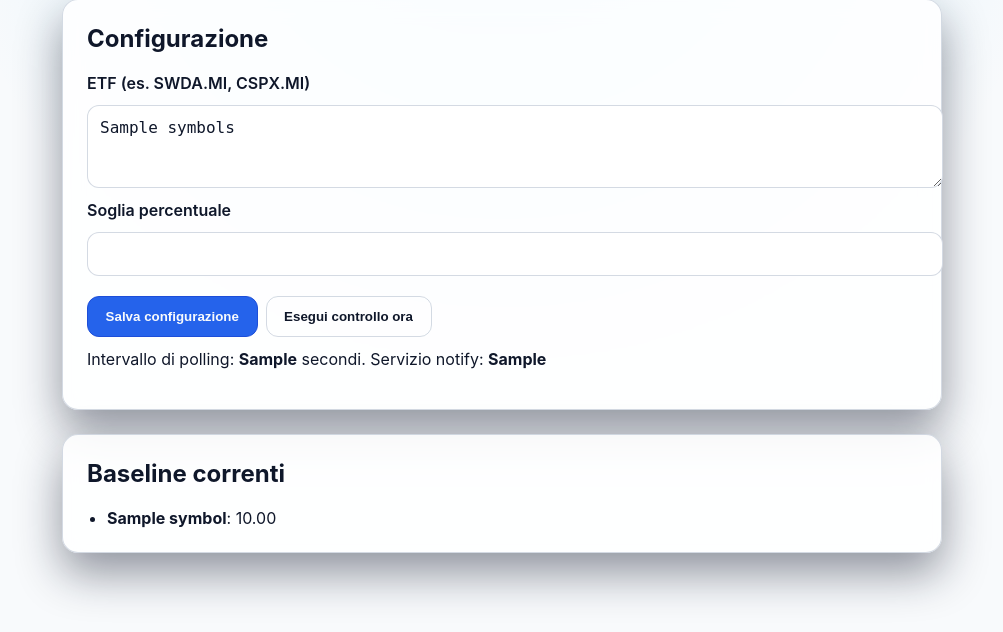
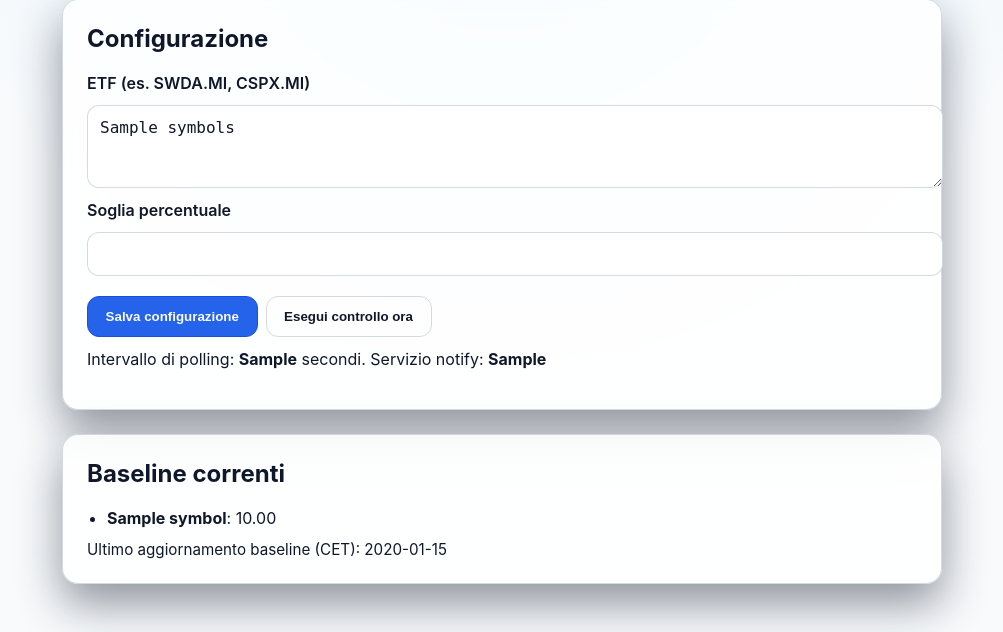
Before and after one commit to Alessandro1981/etf-checker, a Flask app: template etf_checker/app/templates/index.html in a window 1280 px wide. Shown: the part 174-806 px from the top of the page, without its empty margins (138-1141 px from the left). Before the commit the page ends 774 px from the top, so only its background shows below. Run offline with Flask 3, Linux system fonts and the light colour scheme; the template is opened without the code that fills it: most values are stand-ins (such as "Sample title", 1, 10 or a date in 2020); parts of the project's set-up code (start-up, migrations or seed data) failed here and were passed over.

Commit message:
Add baseline update timestamp

```diff
--- a/etf_checker/app/main.py
+++ b/etf_checker/app/main.py
@@ -6,11 +6,13 @@ import logging
 import os
 import platform
 import sys
+from datetime import datetime
 from typing import Any
 
 from flask import Flask, jsonify, redirect, render_template, request, url_for
 
 from pathlib import Path
+from zoneinfo import ZoneInfo
 
 from .config import EffectiveConfig, UiConfig, load_effective_config, save_ui_config
 from .etf_monitor import EtfMonitor
@@ -77,6 +79,20 @@ def _parse_symbols(raw_symbols: str) -> list[str]:
     return [symbol for symbol in symbols if symbol]
 
 
+def _format_baseline_update(value: str | None) -> str | None:
+    if not value:
+        return None
+    try:
+        parsed = datetime.fromisoformat(value)
+    except ValueError:
+        return None
+    if parsed.tzinfo is None:
+        parsed = parsed.replace(tzinfo=ZoneInfo("Europe/Rome"))
+    else:
+        parsed = parsed.astimezone(ZoneInfo("Europe/Rome"))
+    return parsed.strftime("%Y-%m-%d %H:%M:%S CET")
+
+
 @APP.route("/")
 def index() -> str:
     config = load_effective_config()
@@ -94,6 +110,7 @@ def index() -> str:
         poll_interval=config.options.poll_interval_seconds,
         notify_service=config.options.notify_service,
         baselines=baselines,
+        last_baseline_update=_format_baseline_update(state.last_baseline_update),
     )
 
 
@@ -107,6 +124,7 @@ def get_config() -> Any:
         "poll_interval_seconds": config.options.poll_interval_seconds,
         "notify_service": config.options.notify_service,
         "baselines": state.baselines,
+        "last_baseline_update": state.last_baseline_update,
     }
     return jsonify(payload)
 
--- a/etf_checker/app/static/style.css
+++ b/etf_checker/app/static/style.css
@@ -159,3 +159,9 @@ button.secondary:hover {
   display: grid;
   gap: 0.35rem;
 }
+
+.baseline-updated {
+  margin: 0.75rem 0 0;
+  color: var(--muted);
+  font-size: 0.95rem;
+}
--- a/etf_checker/app/templates/index.html
+++ b/etf_checker/app/templates/index.html
@@ -53,6 +53,9 @@
           <li><strong>{{ symbol }}</strong>: {{ "%.2f"|format(value) }}</li>
           {% endfor %}
         </ul>
+        {% if last_baseline_update %}
+        <p class="baseline-updated">Ultimo aggiornamento baseline (CET): {{ last_baseline_update }}</p>
+        {% endif %}
         {% else %}
         <p>Nessun baseline salvato: verrà creato al prossimo polling con prezzi disponibili.</p>
         {% endif %}
```
Also changed, not shown: etf_checker/app/etf_monitor.py (+12 -1 lines), etf_checker/app/storage.py (+9 -2 lines).
